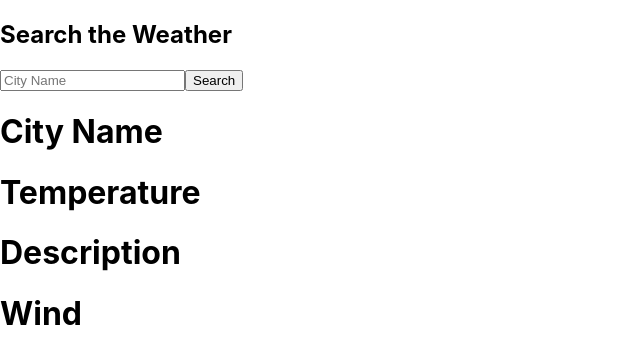
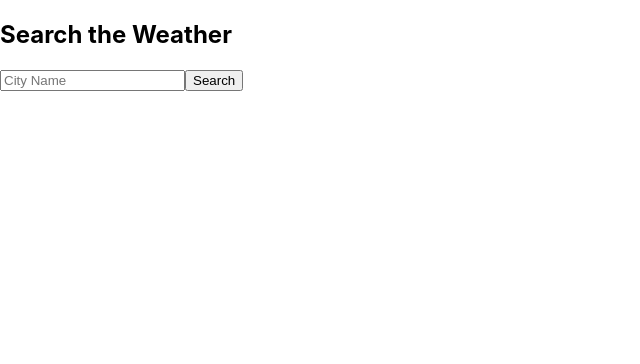
Before and after one commit to KKoder1991/weather_app_tutorial, a React (Create React App) app: page / in a window 1280 px wide. Shown: the top 364 px of the page, without its empty margins (0-640 px from the left). Built offline with nearby package versions, Linux system fonts and the light colour scheme.

Commit message:
Add H1 titles to each data piece gathered

```diff
--- a/src/Pages/Home.js
+++ b/src/Pages/Home.js
@@ -4,12 +4,9 @@ import { GET_WEATHER_QUERY } from "../graphql/Queries";
 
 function Home() {
   const [citySearched, setCitySearched] = useState("");
-  const [getWeather, { loading, data, error }] = useLazyQuery(
-    GET_WEATHER_QUERY,
-    {
-      variables: { name: citySearched },
-    }
-  );
+  const [getWeather, { data, error }] = useLazyQuery(GET_WEATHER_QUERY, {
+    variables: { name: citySearched },
+  });
 
   if (error) return <h1>Error found</h1>;
   if (data) {
@@ -28,10 +25,14 @@ function Home() {
       />
       <button onClick={() => getWeather()}>Search</button>
       <div className="weather">
-          <h1>City Name</h1>
-          <h1>Temperature</h1>
-          <h1>Description</h1>
-          <h1>Wind</h1>
+        {data && (
+          <>
+            <h1>{data.getCityByName.name}</h1>
+            <h1>Temperature: {data.getCityByName.weather.temperature.actual}</h1>
+            <h1>Description: {data.getCityByName.weather.summary.description}</h1>
+            <h1>Wind Speed: {data.getCityByName.weather.wind.speed}</h1>
+          </>
+        )}
       </div>
     </div>
   );
```
